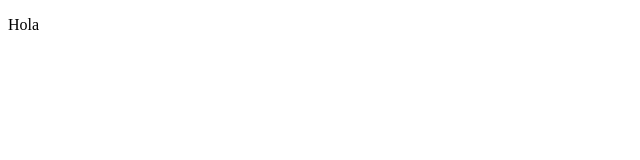
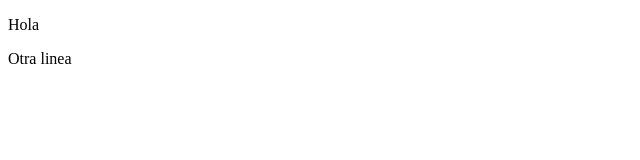
Before and after one commit to RobertoGarciaPuente/RobertoGarciaPuente.github.io, a plain HTML site: page index.html in a window 1280 px wide. Shown: the full height of the page, 0-640 px from the left. Drawn offline with Linux system fonts and the light colour scheme.

Commit message:
Añadir otra linea

```diff
--- a/index.html
+++ b/index.html
@@ -8,5 +8,6 @@
 </head>
 <body>
     <p>Hola</p>
+    <p>Otra linea</p>
 </body>
 </html>
```
